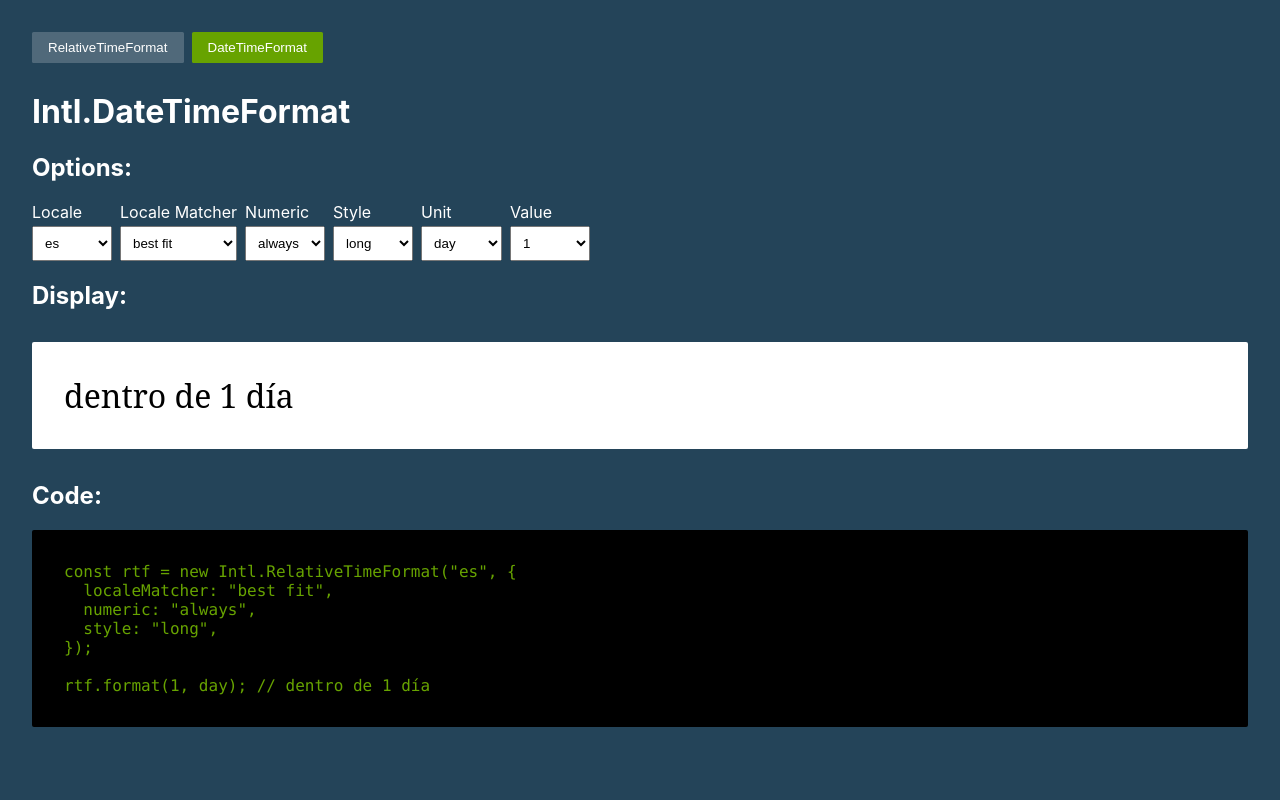
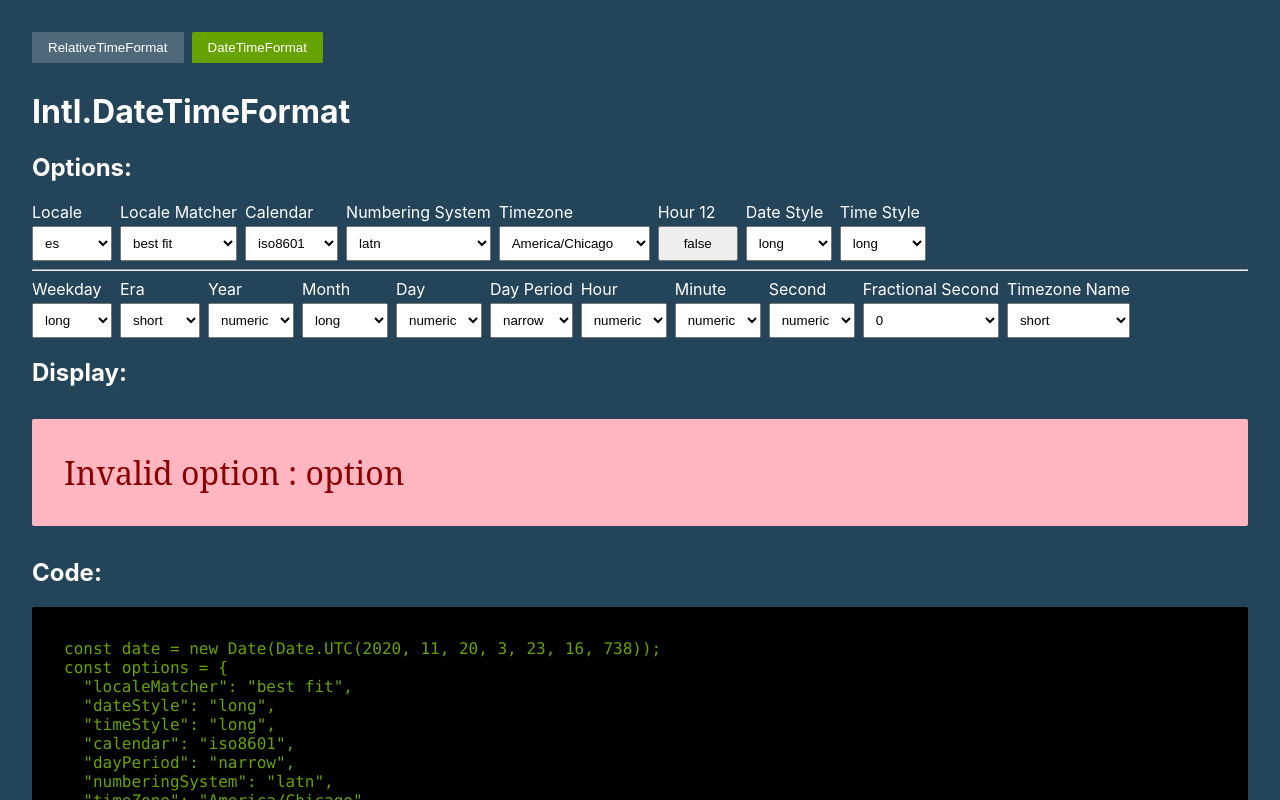
Before and after one commit to peteorpeter/intl.dateTimeFormat-demo, a React (Create React App) app: page / in a window 1280 px wide. Both pictures are taken after a click on the button "DateTimeFormat". Shown: the top 800 px of the page. Built offline with nearby package versions, Linux system fonts and the light colour scheme.

Commit message:
Flesh out DateTimeFormt demo

```diff
--- a/src/App.css
+++ b/src/App.css
@@ -5,7 +5,7 @@
   color: white;
 }
 
-select {
+select, button {
   padding: 0.5rem;
   min-width: 5rem;
 }
@@ -39,6 +39,15 @@ pre {
   font-family: 'serif';
 }
 
+.error {
+  background: lightpink;
+  color: darkred;
+  font-size: 2rem;
+  padding: 2rem;
+  border-radius: 2px;
+  font-family: 'serif';
+}
+
 h2, h3 {
   text-align: left;
 }
--- a/src/DateTimeFormat.js
+++ b/src/DateTimeFormat.js
@@ -2,52 +2,124 @@ import './App.css';
 import {useState} from "react";
 import Picker from "./Picker";
 
-const LOCALE_OPTIONS = ['en-US', 'en-UK', 'es', 'de', 'fr', 'ja-JP', 'zh-CN', 'ar', 'ru'];
+function simpleNumericOptions() {
+    return ["numeric", "2-digit"]
+}
+
+function longShortNarrow() {
+    return ["long", "short", "narrow"]
+}
+
+const LOCALE_OPTIONS = ['default', 'en-US', 'en-UK', 'es', 'de', 'fr', 'ja-JP', 'zh-CN', 'ar', 'ru'];
 const LOCALE_MATCHER_OPTIONS = ['best fit', 'lookup'];
-const NUMERIC_OPTIONS = ['always', 'auto'];
-const STYLE_OPTIONS = ['long', 'short', 'narrow'];
-const UNIT_OPTIONS = ['second', 'minute', 'hour', 'day', 'month', 'quarter', 'year'];
-const VALUE_OPTIONS = ['-10', '-1', '1', '10'];
+const DATE_STYLE_OPTIONS = ['full', 'long', 'medium', 'short', undefined];
+const TIME_STYLE_OPTIONS = ['full', 'long', 'medium', 'short', undefined];
+const CALENDAR_OPTIONS = ["buddhist", "chinese", "coptic", "ethiopia", "ethiopic", "gregory", " hebrew", "indian", "islamic", "iso8601", " japanese", "persian", "roc"];
+const NUMBERING_SYSTEM_OPTIONS = ["arab", "arabext", " bali", "beng", "deva", "fullwide", " gujr", "guru", "hanidec", "khmr", " knda", "laoo", "latn", "limb", "mlym", " mong", "mymr", "orya", "tamldec", " telu", "thai", "tibt"];
+const TIMEZONE_OPTIONS = ["Asia/Shanghai", "Asia/Kolkata", "America/New_York", "America/Chicago"]
+const WEEKDAY_OPTIONS = longShortNarrow().concat([undefined]);
+const ERA_OPTIONS = longShortNarrow().concat([undefined]);
+const YEAR_OPTIONS = simpleNumericOptions().concat([undefined]);
+const MONTH_OPTIONS = longShortNarrow().concat(simpleNumericOptions()).concat([undefined]);
+const DAY_OPTIONS = simpleNumericOptions().concat([undefined]);
+const DAY_PERIOD_OPTIONS = longShortNarrow().concat([undefined]);;
+const HOUR_OPTIONS = simpleNumericOptions().concat([undefined]);
+const MINUTE_OPTIONS = simpleNumericOptions().concat([undefined]);
+const SECOND_OPTIONS = simpleNumericOptions().concat([undefined]);
+const FRACTIONAL_SECOND_OPTIONS = ['0', '1', '2', '3'];
+const TIMEZONE_NAME_OPTIONS = ['long', 'short', 'shortOffset', 'longOffset', 'shortGeneric', 'longGeneric', undefined];
 
 function DateTimeFormat() {
     const [locale, setLocale] = useState('es');
     const [localeMatcher, setLocaleMatcher] = useState('best fit');
-    const [numeric, setNumeric] = useState('always');
-    const [style, setStyle] = useState('long');
-    const [unit, setUnit] = useState('day');
-    const [value, setValue] = useState('1');
+    const [dateStyle, setDateStyle] = useState('long');
+    const [timeStyle, setTimeStyle] = useState('long');
+    const [calendar, setCalendar] = useState('iso8601');
+    const [numberingSystem, setNumberingSystem] = useState('latn');
+    const [timeZone, setTimeZone] = useState('America/Chicago');
+    const [hour12, setHour12] = useState(false);
 
-    const rtf = new Intl.RelativeTimeFormat(locale, {localeMatcher, numeric, style});
+    const [weekday, setWeekday] = useState('long');
+    const [era, setEra] = useState('short');
+    const [year, setYear] = useState('numeric');
+    const [month, setMonth] = useState('long');
+    const [day, setDay] = useState('numeric');
+    const [dayPeriod, setDayPeriod] = useState('narrow');
+    const [hour, setHour] = useState('numeric');
+    const [minute, setMinute] = useState('numeric');
+    const [second, setSecond] = useState('numeric');
+    const [fractionalSecond, setFractionalSecond] = useState('0');
+    const [timeZoneName, setTimeZoneName] = useState('short');
+
+    const date = new Date(Date.UTC(2020, 11, 20, 3, 23, 16, 738));
+    const options = {
+        localeMatcher,
+        dateStyle,
+        timeStyle,
+        calendar,
+        dayPeriod,
+        numberingSystem,
+        timeZone,
+        hour12,
+        weekday,
+        era,
+        year,
+        month,
+        day,
+        hour,
+        minute,
+        second,
+        fractionalSecond,
+        timeZoneName,
+    }
+
+    let display = '';
+    let errorMessage = '';
+    try {
+        display = new Intl.DateTimeFormat(locale, options).format(date);
+    } catch(err) {
+        errorMessage = err.message;
+    }
 
     return (
         <div className="DateTimeFormat">
             <h1>Intl.DateTimeFormat</h1>
             <h2>Options:</h2>
             <div className="pickers">
-                <Picker label="Locale" value={locale} options={LOCALE_OPTIONS}
-                        onChange={(e) => setLocale(e.target.value)}/>
-                <Picker label="Locale Matcher" value={localeMatcher} options={LOCALE_MATCHER_OPTIONS}
-                        onChange={(e) => setLocaleMatcher(e.target.value)}/>
-                <Picker label="Numeric" value={numeric} options={NUMERIC_OPTIONS}
-                        onChange={(e) => setNumeric(e.target.value)}/>
-                <Picker label="Style" value={style} options={STYLE_OPTIONS} onChange={(e) => setStyle(e.target.value)}/>
-                <Picker label="Unit" value={unit} options={UNIT_OPTIONS} onChange={(e) => setUnit(e.target.value)}/>
-                <Picker label="Value" value={value} options={VALUE_OPTIONS} onChange={(e) => setValue(e.target.value)}/>
+                <Picker label="Locale" value={locale} options={LOCALE_OPTIONS} onChange={setLocale}/>
+                <Picker label="Locale Matcher" value={localeMatcher} options={LOCALE_MATCHER_OPTIONS} onChange={setLocaleMatcher}/>
+                <Picker label="Calendar" value={calendar} options={CALENDAR_OPTIONS} onChange={setCalendar}/>
+                <Picker label="Numbering System" value={numberingSystem} options={NUMBERING_SYSTEM_OPTIONS} onChange={setNumberingSystem}/>
+                <Picker label="Timezone" value={timeZone} options={TIMEZONE_OPTIONS} onChange={setTimeZone}/>
+                <div className="picker"><label>Hour 12</label>
+                    <button type="button" onClick={() => setHour12(!hour12)}>
+                        {String(hour12)}
+                    </button>
+                </div>
+                <Picker label="Date Style" value={dateStyle} options={DATE_STYLE_OPTIONS} onChange={setDateStyle}/>
+                <Picker label="Time Style" value={timeStyle} options={TIME_STYLE_OPTIONS} onChange={setTimeStyle}/>
+                <hr />
+                <Picker label="Weekday" value={weekday} options={WEEKDAY_OPTIONS} onChange={setWeekday}/>
+                <Picker label="Era" value={era} options={ERA_OPTIONS} onChange={setEra}/>
+                <Picker label="Year" value={year} options={YEAR_OPTIONS} onChange={setYear}/>
+                <Picker label="Month" value={month} options={MONTH_OPTIONS} onChange={setMonth}/>
+                <Picker label="Day" value={day} options={DAY_OPTIONS} onChange={setDay}/>
+                <Picker label="Day Period" value={dayPeriod} options={DAY_PERIOD_OPTIONS} onChange={setDayPeriod}/>
+                <Picker label="Hour" value={hour} options={HOUR_OPTIONS} onChange={setHour}/>
+                <Picker label="Minute" value={minute} options={MINUTE_OPTIONS} onChange={setMinute}/>
+                <Picker label="Second" value={second} options={SECOND_OPTIONS} onChange={setSecond}/>
+                <Picker label="Fractional Second" value={fractionalSecond} options={FRACTIONAL_SECOND_OPTIONS} onChange={setFractionalSecond}/>
+                <Picker label="Timezone Name" value={timeZoneName} options={TIMEZONE_NAME_OPTIONS} onChange={setTimeZoneName}/>
             </div>
             <h2>Display:</h2>
-            <p className="display">{rtf.format(parseFloat(value), unit)}</p>
+            {display &&  <p className="display">{display}</p>}
+            {errorMessage &&  <p className="error">{errorMessage}</p>}
             <h2>Code:</h2>
             <pre lang="javascript">
-          {
-              `const rtf = new Intl.RelativeTimeFormat("${locale}", {
-  localeMatcher: "${localeMatcher}",
-  numeric: "${numeric}",
-  style: "${style}",
-});
-
-rtf.format(${value}, ${unit}); // ${rtf.format(parseFloat(value), unit)}`}
-                </pre>
-
+{`const date = new Date(Date.UTC(2020, 11, 20, 3, 23, 16, 738));
+const options = ${JSON.stringify(options, null, 2)};
+new Intl.DateTimeFormat(locale, options).format(date); // ${display}`}
+            </pre>
         </div>
     );
 }
--- a/src/Picker.js
+++ b/src/Picker.js
@@ -1,8 +1,8 @@
 function Picker({label, value, options, onChange}) {
     return <div className="picker">
         <label htmlFor={label}>{label}</label>
-        <select id={label} onChange={onChange} value={value}>
-            {options.map((o) => <option value={o}>{o}</option>)}
+        <select id={label} onChange={(e) => onChange(e.target.value || undefined)} value={value}>
+            {options.map((o) => <option key={o} value={o}>{o || undefined}</option>)}
         </select>
     </div>
 }
--- a/src/RelativeTimeFormat.js
+++ b/src/RelativeTimeFormat.js
@@ -24,15 +24,12 @@ function RelativeTimeFormat() {
             <h1>Intl.RelativeTimeFormat</h1>
             <h2>Options:</h2>
             <div className="pickers">
-                <Picker label="Locale" value={locale} options={LOCALE_OPTIONS}
-                        onChange={(e) => setLocale(e.target.value)}/>
-                <Picker label="Locale Matcher" value={localeMatcher} options={LOCALE_MATCHER_OPTIONS}
-                        onChange={(e) => setLocaleMatcher(e.target.value)}/>
-                <Picker label="Numeric" value={numeric} options={NUMERIC_OPTIONS}
-                        onChange={(e) => setNumeric(e.target.value)}/>
-                <Picker label="Style" value={style} options={STYLE_OPTIONS} onChange={(e) => setStyle(e.target.value)}/>
-                <Picker label="Unit" value={unit} options={UNIT_OPTIONS} onChange={(e) => setUnit(e.target.value)}/>
-                <Picker label="Value" value={value} options={VALUE_OPTIONS} onChange={(e) => setValue(e.target.value)}/>
+                <Picker label="Locale" value={locale} options={LOCALE_OPTIONS} onChange={setLocale}/>
+                <Picker label="Locale Matcher" value={localeMatcher} options={LOCALE_MATCHER_OPTIONS} onChange={setLocaleMatcher}/>
+                <Picker label="Numeric" value={numeric} options={NUMERIC_OPTIONS} onChange={setNumeric}/>
+                <Picker label="Style" value={style} options={STYLE_OPTIONS} onChange={setStyle}/>
+                <Picker label="Unit" value={unit} options={UNIT_OPTIONS} onChange={setUnit}/>
+                <Picker label="Value" value={value} options={VALUE_OPTIONS} onChange={setValue}/>
             </div>
             <h2>Display:</h2>
             <p className="display">{rtf.format(parseFloat(value), unit)}</p>
```
